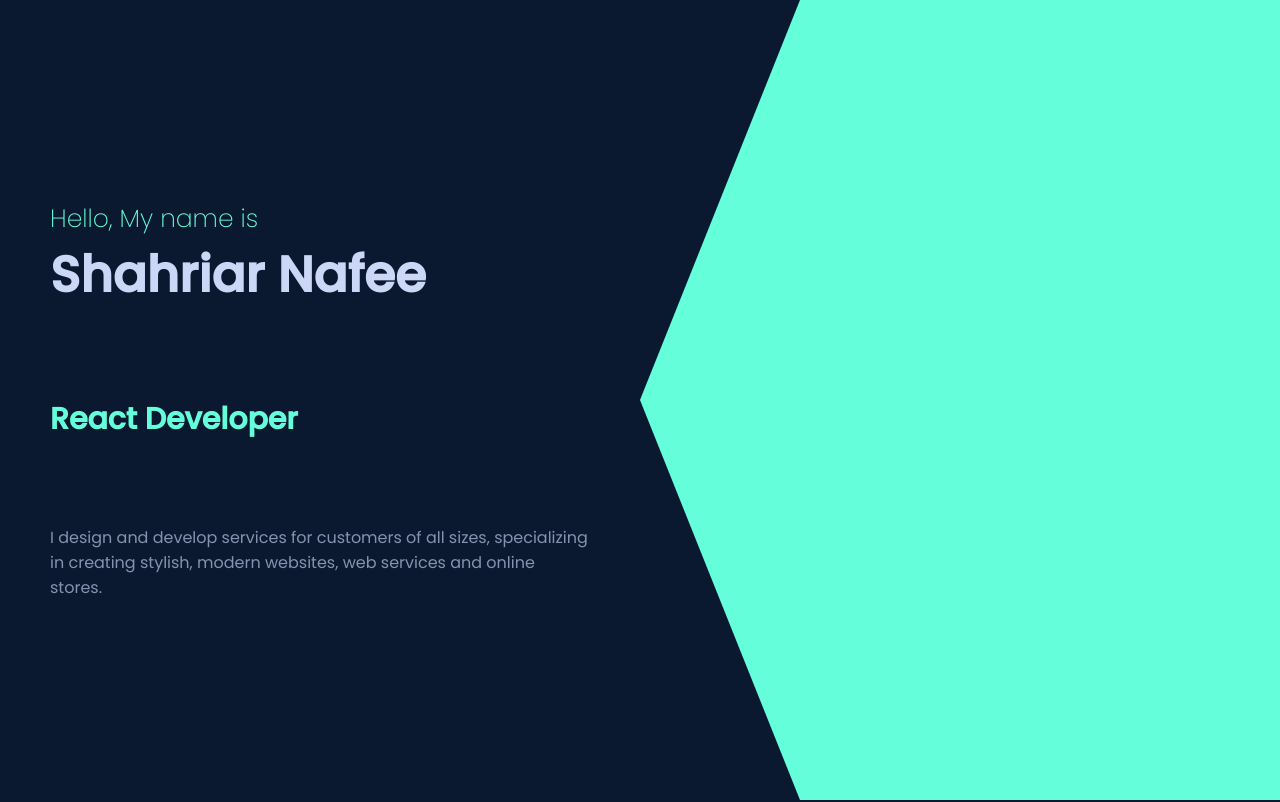
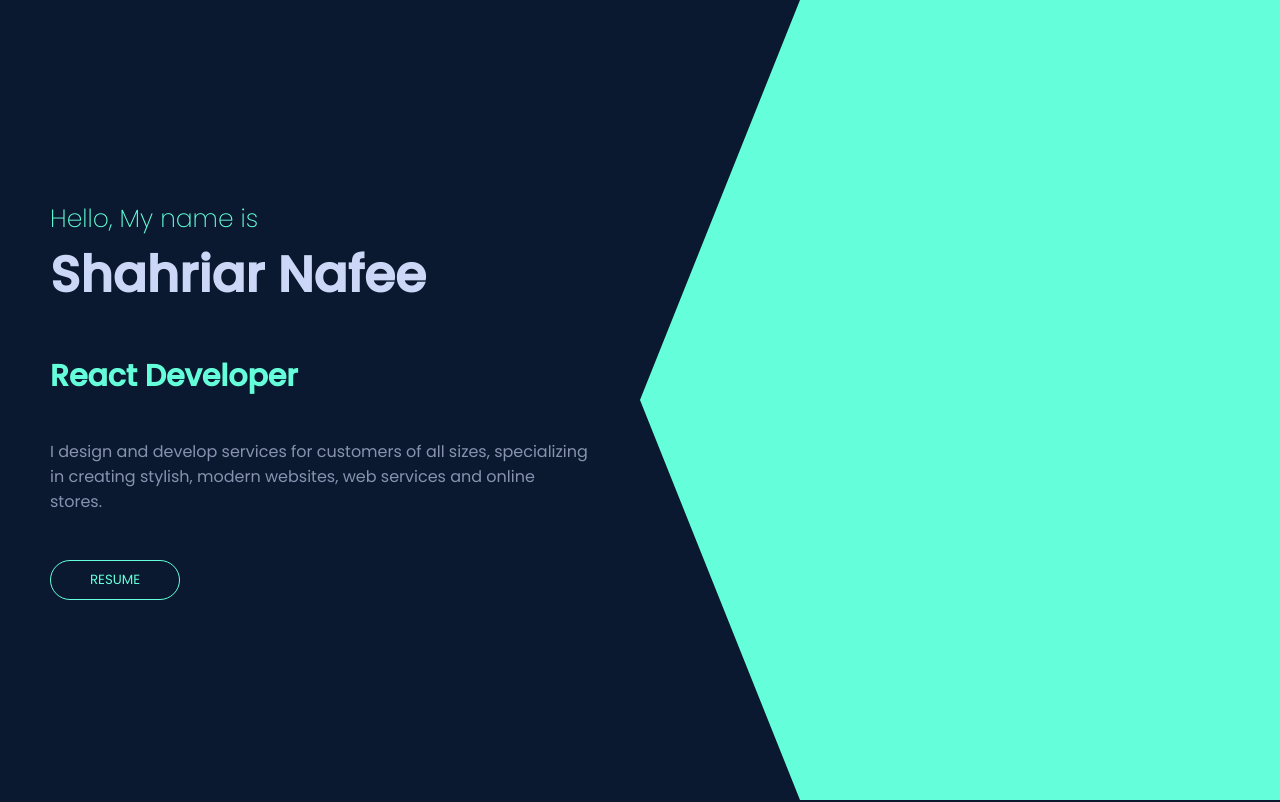
Before and after one commit to shahriar-nafee/Portfolio, a React (Create React App) app: page / in a window 1280 px wide. Shown: the top 802 px of the page. Built offline with nearby package versions, Linux system fonts and the light colour scheme.

Commit message:
resume button add

```diff
--- a/src/components/intro/Intro.css
+++ b/src/components/intro/Intro.css
@@ -66,6 +66,14 @@
   color: #8892b0;
 }
 
+button {
+  padding: 5px 10px;
+  margin-top: 8px;
+  width: 130px;
+  height: 40px;
+  border-radius: 50px;
+}
+
 .i-bg {
   clip-path: polygon(100% 0%, 100% 51%, 100% 100%, 25% 100%, 0% 50%, 25% 0%);
   background-color: #64ffda;
--- a/src/components/intro/Intro.js
+++ b/src/components/intro/Intro.js
@@ -1,5 +1,6 @@
 import React from "react";
 import "./Intro.css";
+import resume from "../img/Resume of SHAHRIAR NAFEE.pdf";
 
 function Intro() {
   return (
@@ -21,6 +22,9 @@ function Intro() {
             specializing in creating stylish, modern websites, web services and
             online stores.
           </p>
+          <a href={resume} download>
+            <button>RESUME</button>
+          </a>
         </div>
       </div>
       <div className="i-right">
```
Also changed, not shown: 1 other file (tests, documents, lock files or other folders).
